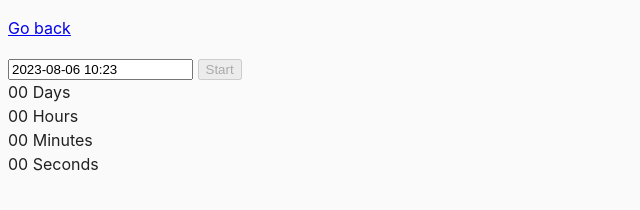
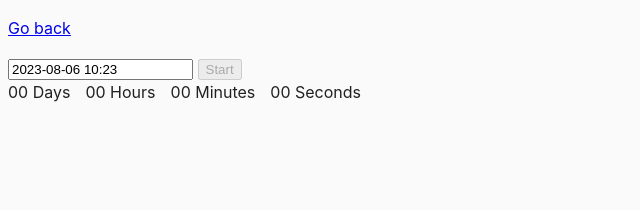
Before and after one commit to Roman80-IT/goit-js-hw-09, a website built with Parcel: page src/02-timer.html in a window 1280 px wide. Shown: the whole page, without its empty margins (0-640 px from the left). Built offline with nearby package versions, Linux system fonts and the light colour scheme.

Commit message:
Update 02-timer.html

```diff
--- a/src/02-timer.html
+++ b/src/02-timer.html
@@ -5,6 +5,12 @@
     <meta name="viewport" content="width=device-width, initial-scale=1.0" />
     <title>Countdown timer</title>
     <link rel="stylesheet" href="css/common.css" />
+    <style>
+      .timer {
+        display: flex;
+        gap: 15px;
+      }
+    </style>
   </head>
   <body>
     <p><a href="index.html">Go back</a></p>
```
